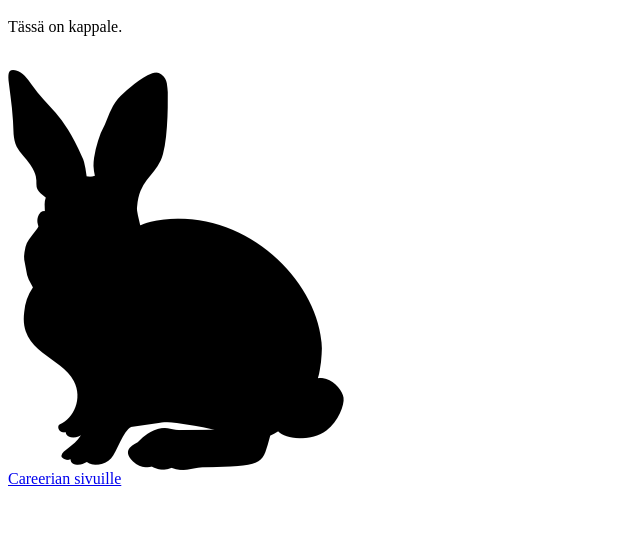
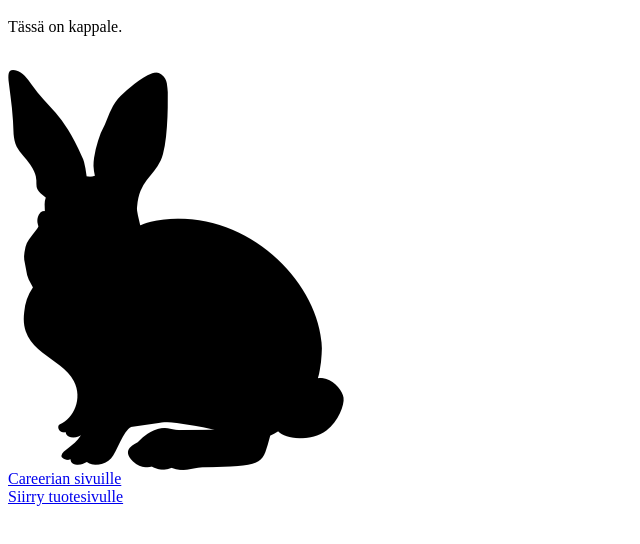
Before and after one commit to VaisRiku/VaisRiku.github.io, a plain HTML site: page index.html in a window 1280 px wide. Shown: the part 48-592 px from the top of the page, without its empty margins (0-640 px from the left). Drawn offline with Linux system fonts and the light colour scheme.

Commit message:
Add files via upload

```diff
--- a/index.html
+++ b/index.html
@@ -11,6 +11,7 @@
 <img src="eitoimi.png" alt="Pupu"><br>
 
 <a href="https://www.careeria.fi">Careerian sivuille</a><br>
+<a href="tuotteet.html">Siirry tuotesivulle</a>
 
 </body>
 </html>
```
